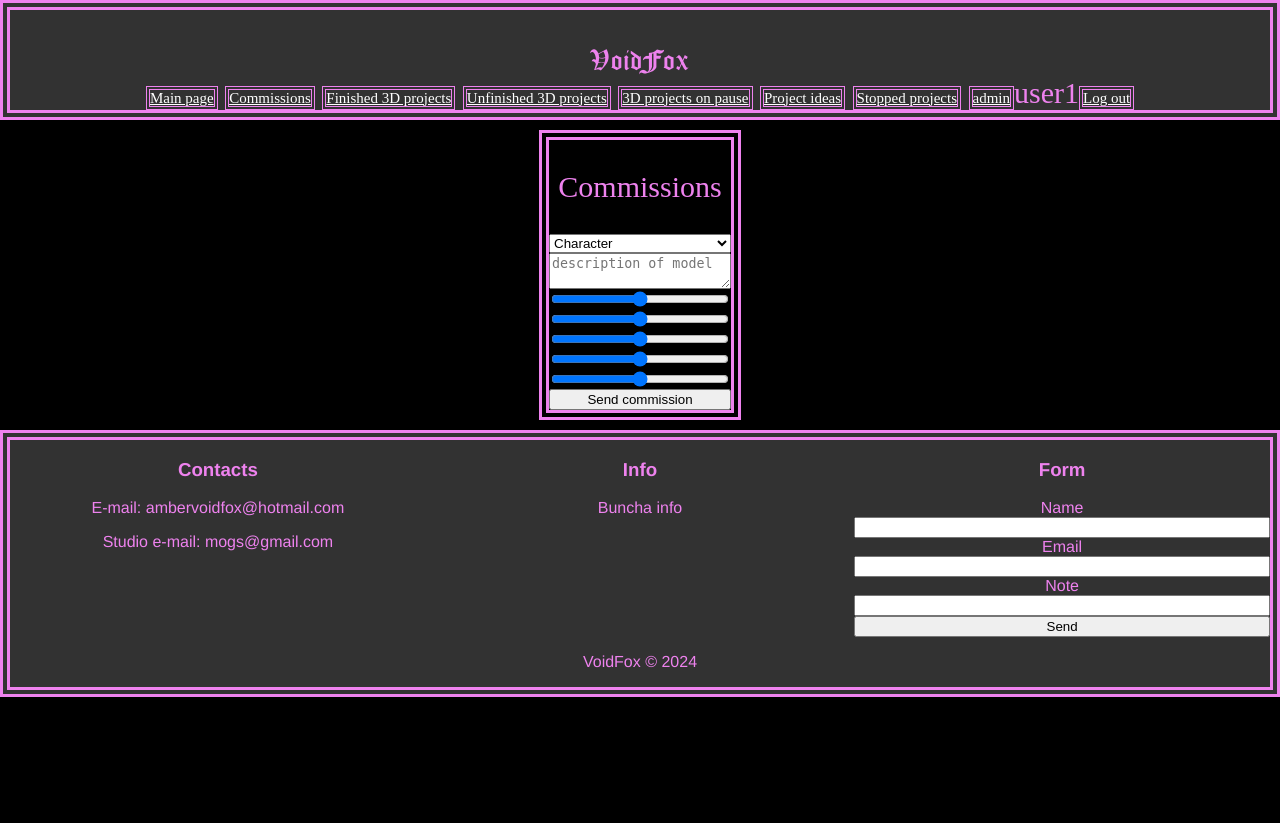
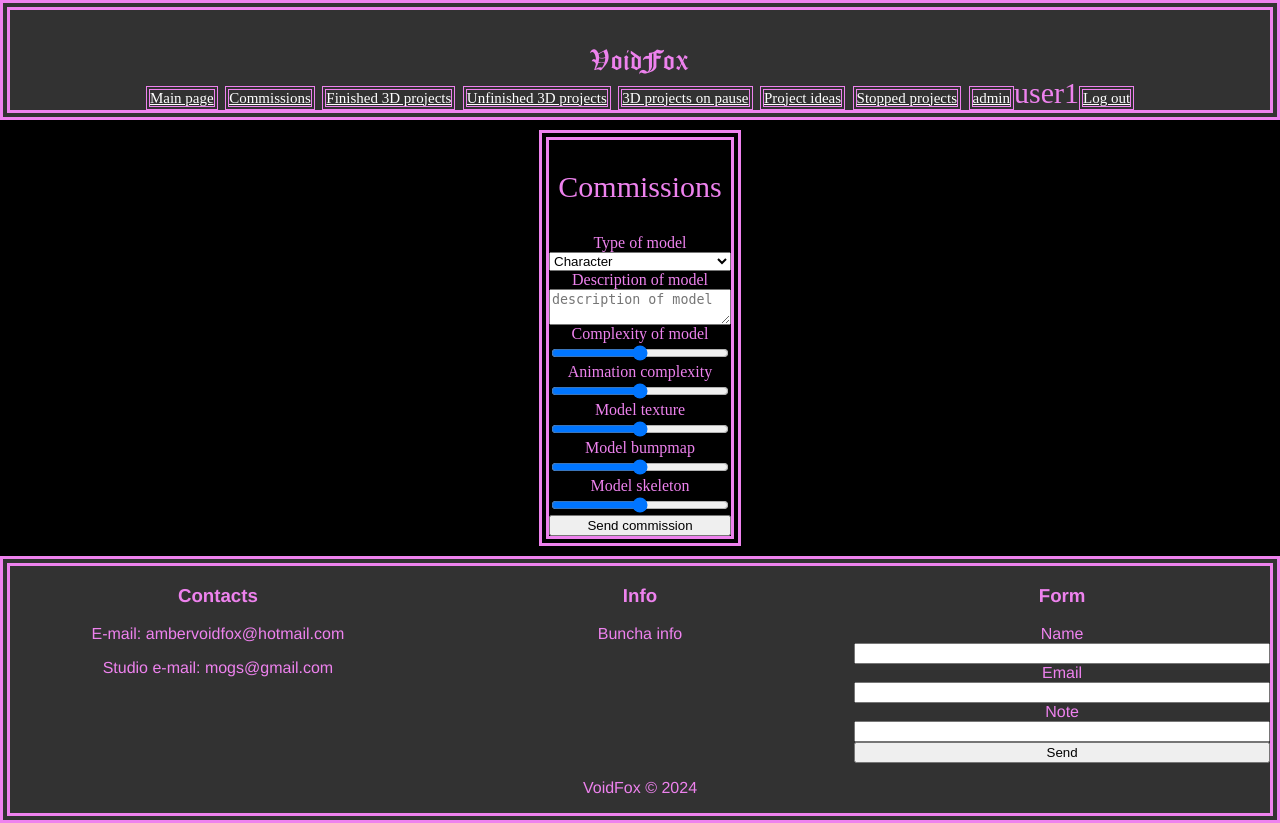
Before and after one commit to VoidFoxxx/Website-for-Comissions-and-Portfolio, a PHP site: page /templates/commissions.php in a window 1280 px wide. Before the commit the page ends 697 px from the top, so only its background shows below. Run offline with PHP 8.4, Linux system fonts and the light colour scheme; a user stored in the database is signed in.

Commit message:
final final final

```diff
--- a/_inc/classes/Admin.php
+++ b/_inc/classes/Admin.php
@@ -41,6 +41,9 @@
         {
             try
             {
+                if ($inputs["table"] == "users"){
+                    $inputs["password"] = password_hash($inputs["password"], PASSWORD_DEFAULT);
+                }
                 $table = $inputs["table"];
                 unset($inputs["table"]);
                 $sql = "INSERT INTO $table (";
@@ -87,6 +90,9 @@
         {
             try
             {
+                if ($data["table"] == "users"){
+                    $data["password"] = password_hash($data["password"], PASSWORD_DEFAULT);
+                }
                 $table = $data["table"];
                 $id = $data["editId"];
                 $sql = "UPDATE $table SET ";
--- a/templates/commissions.php
+++ b/templates/commissions.php
@@ -8,18 +8,31 @@ require_once('../_inc/classes/Commissions.php');
             <p>Commissions</p>
         </div>
         <form method = "POST">
-            <select name="type">
+                <label for="type">Type of model</label>
+                <select name="type">
                 <option value="character">Character</option>
                 <option value="object">Object</option>
                 <option value="vehicle">Vehicle</option>
                 <option value="other">Other</option>
             </select>
+            <label for="desciption">Description of model</label>
             <textarea name="description" placeholder = "description of model"></textarea>
+
+            <label for="complexity">Complexity of model</label>
             <input type="range" min = "0" max = "10" name = "complexity">
+
+            <label for="animation">Animation complexity</label>
             <input type="range" min = "0" max = "10" name = "animation">
+
+            <label for="texture">Model texture</label>
             <input type="range" min = "0" max = "10" name = "texture">
+
+            <label for="bumpmap">Model bumpmap</label>
             <input type="range" min = "0" max = "10" name = "bumpmap">
+
+            <label for="skeleton">Model skeleton</label>
             <input type="range" min = "0" max = "10" name = "skeleton">
+
             <?php
                 echo('<input type="hidden" value = "'.$_SESSION['userId'].'" name = "user_id">');
             ?>
```
